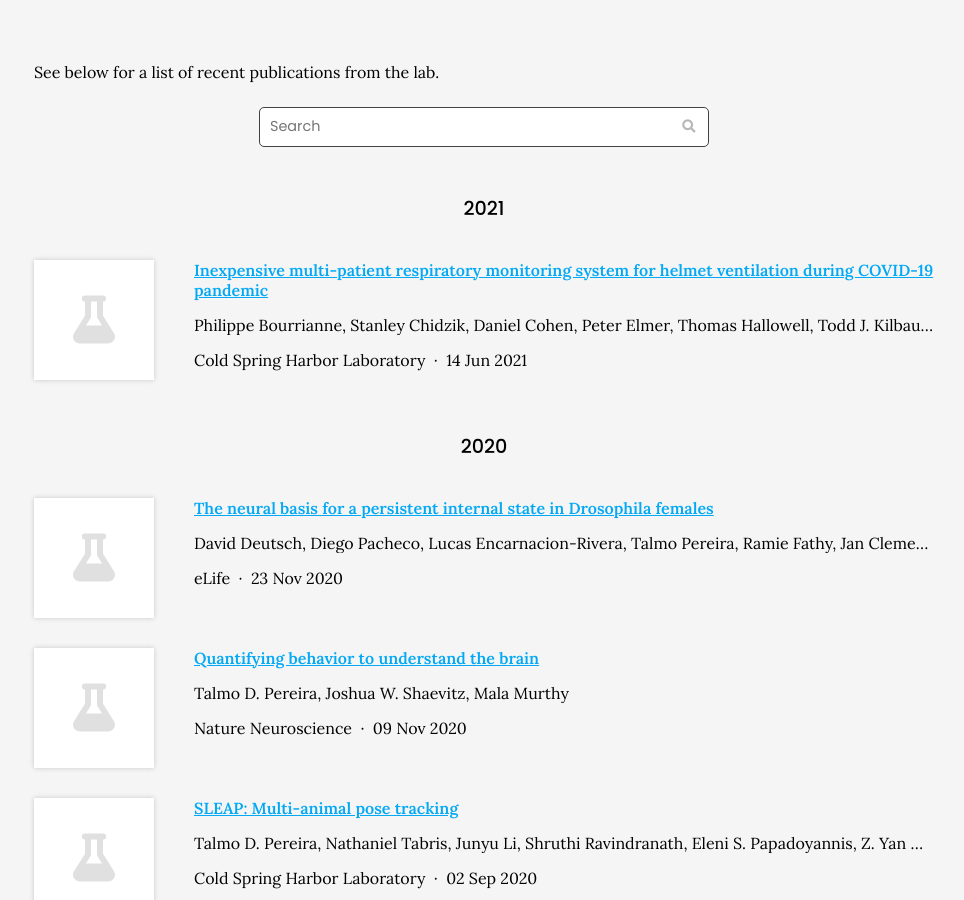
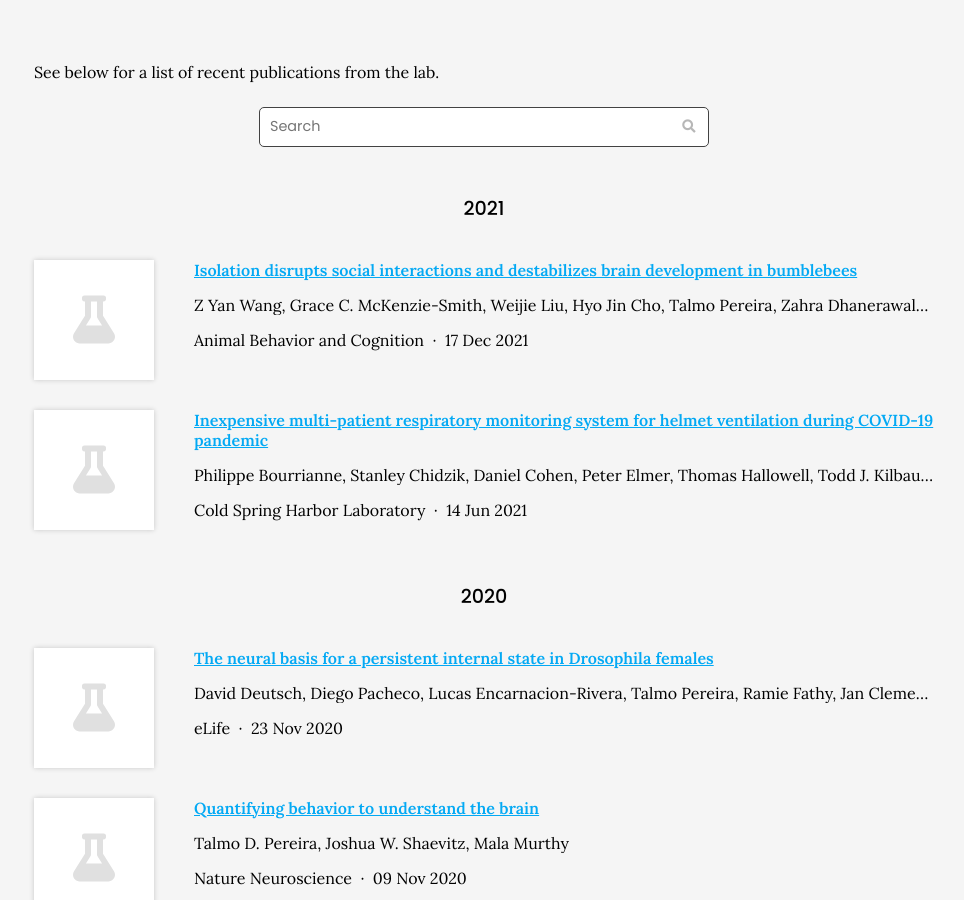
Before and after one commit to talmolab/lab-website, a Jekyll site: the page built from research/index.md, in a window 1280 px wide and 900 px high, scrolled down 1206 px. Shown: the whole window, without its empty margins (156-1120 px from the left). Built offline with Jekyll 4.4.1, drawn with Linux system fonts in a browser that asks for light colours; nearby versions of some CDN libraries.

Commit message:
Generate citations

```diff
--- a/_data/citations.yaml
+++ b/_data/citations.yaml
@@ -1,5 +1,20 @@
 # GENERATED AUTOMATICALLY, DO NOT EDIT
 
+- id: doi:10.1101/2021.12.16.472962
+  title: Isolation disrupts social interactions and destabilizes brain development
+    in bumblebees
+  authors:
+  - Z Yan Wang
+  - Grace C. McKenzie-Smith
+  - Weijie Liu
+  - Hyo Jin Cho
+  - Talmo Pereira
+  - Zahra Dhanerawala
+  - Joshua W. Shaevitz
+  - Sarah D. Kocher
+  publisher: Animal Behavior and Cognition
+  date: '2021-12-17'
+  link: https://doi.org/gnx5fx
 - id: doi:10.1038/s41593-020-00734-z
   title: Quantifying behavior to understand the brain
   authors:
```
